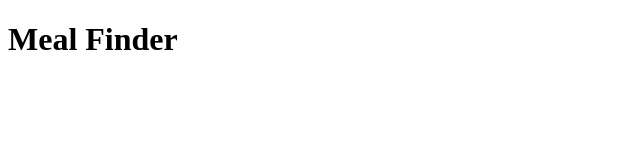
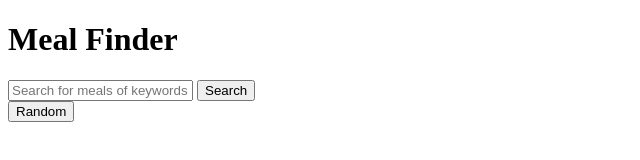
Before and after one commit to DariuszOkonski/meal-finder, a plain HTML site: page index.html in a window 1280 px wide. Shown: the whole page, without its empty margins (0-640 px from the left). Drawn offline with Linux system fonts and the light colour scheme.

Commit message:
add basic tags to index file

```diff
--- a/index.html
+++ b/index.html
@@ -7,7 +7,25 @@
     <title>Meal Finder</title>
 </head>
 <body>
-    <h1>Meal Finder</h1>
+
+    <div class="container">
+        <h1>Meal Finder</h1>
+
+        <div class="flex">
+            <form class="flex" id="submit">
+                <input type="text" id="search" placeholder="Search for meals of keywords">
+                <button class="search-btn" type="submit">Search</button>
+            </form>
+            <button class="random-btn" id="random">Random</button>
+        </div>
+
+        <div id="result-heading"></div>
+        <div id="meals" class="meals"></div>
+        <div id="single-meal"></div>
+
+    </div>
+
+
 
     <script src="script.js"></script>
 </body>
```
